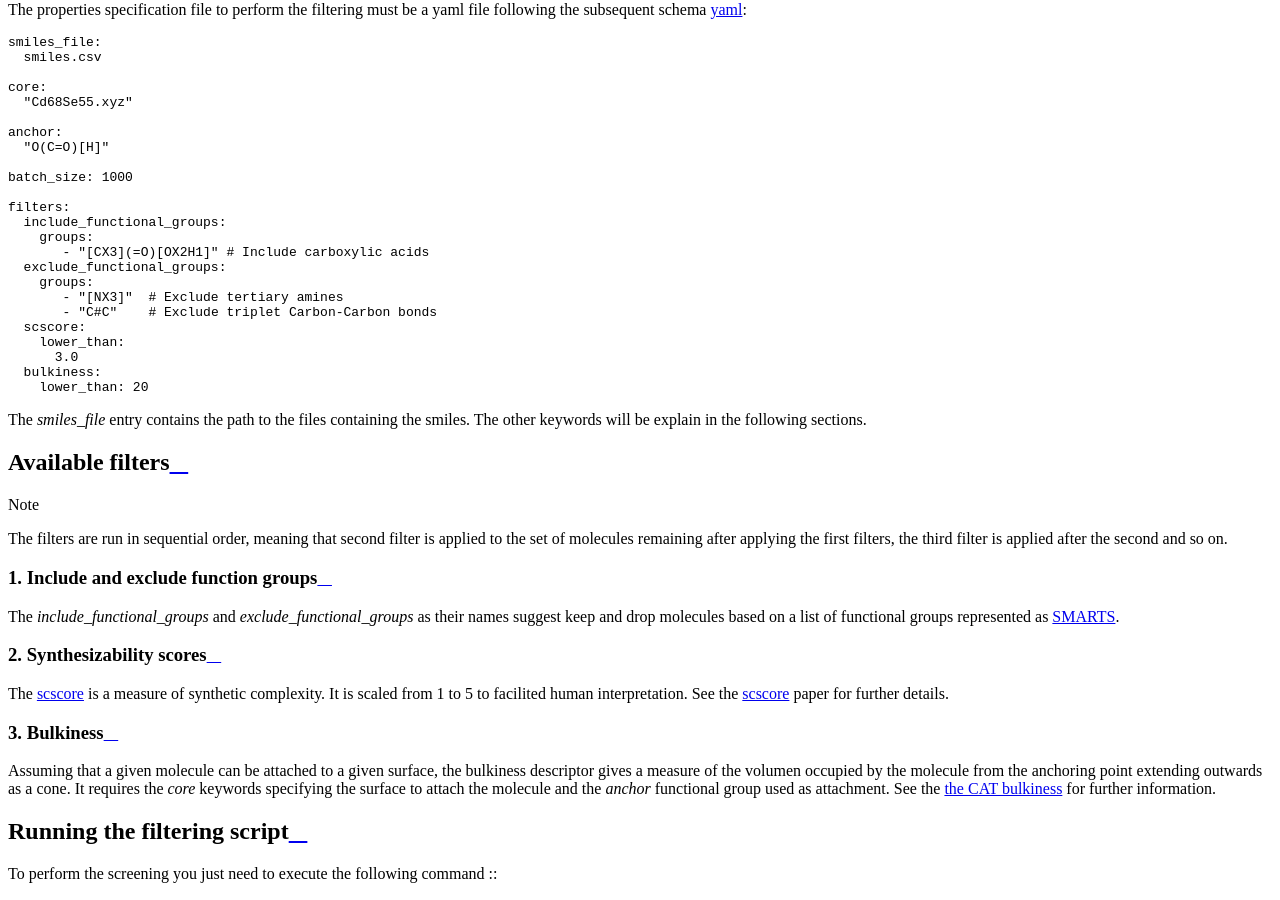
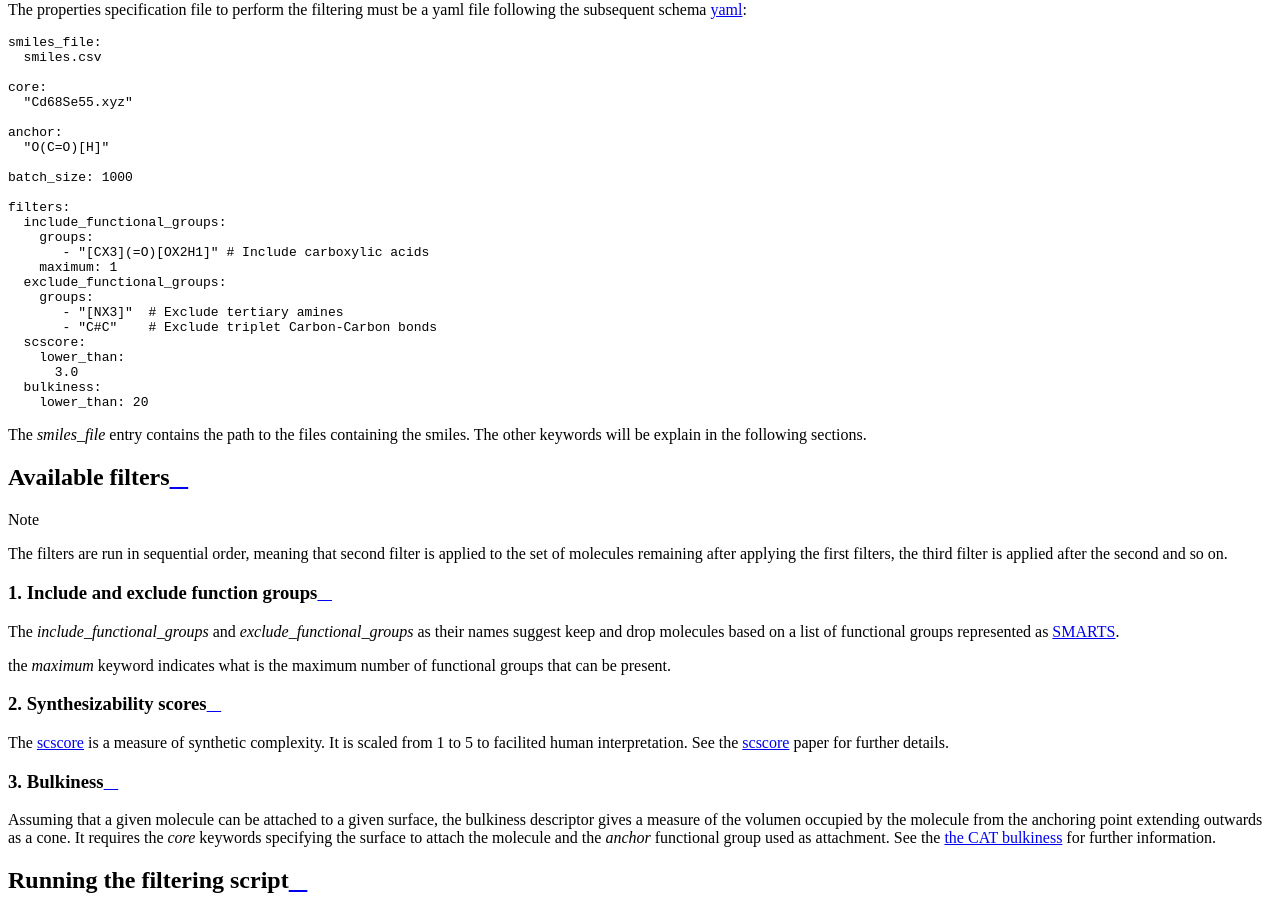
Before and after one commit to nlesc-nano/flamingo, a Sphinx documentation site: the page built from docs/tutorial_screening.rst, in a window 1280 px wide and 900 px high, scrolled down 1353 px. Built offline with Sphinx 7.4.7 and the Read the Docs theme 2.0.0, drawn with Linux system fonts in a browser that asks for light colours.

Commit message:
add maximum keyword to documentation

```diff
--- a/docs/tutorial_screening.rst
+++ b/docs/tutorial_screening.rst
@@ -56,6 +56,7 @@ file following the subsequent schema yaml_::
    include_functional_groups:
      groups:
         - "[CX3](=O)[OX2H1]" # Include carboxylic acids
+     maximum: 1
    exclude_functional_groups:
      groups:
         - "[NX3]"  # Exclude tertiary amines
@@ -84,6 +85,8 @@ The *include_functional_groups* and *exclude_functional_groups* as their names s
 keep and drop molecules based on a list of functional groups represented as
 `SMARTS <https://en.wikipedia.org/wiki/SMILES_arbitrary_target_specification>`_.
 
+the *maximum* keyword indicates what is the maximum number of functional groups
+that can be present.
 
 2. Synthesizability scores
 --------------------------
```
